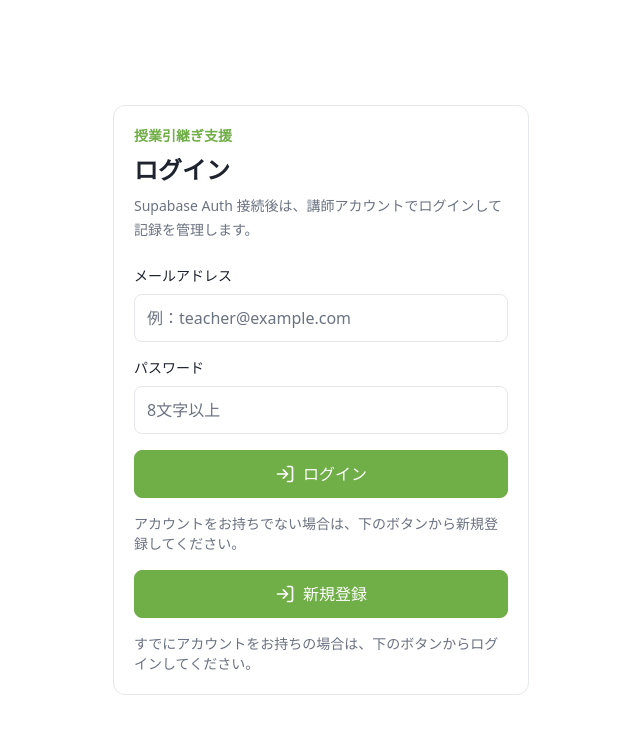
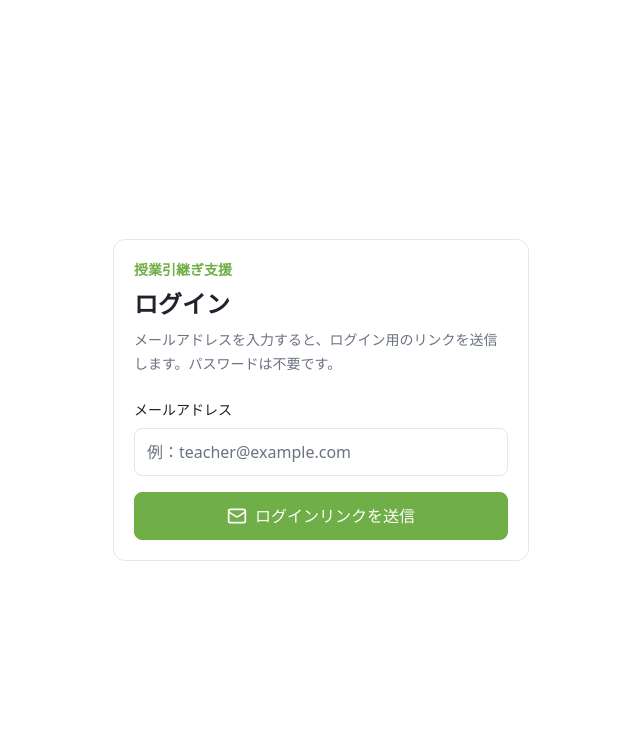
Before and after one commit to rikuogawa0119/handover-support, a Next.js app: page /login in a window 1280 px wide. Shown: the top 734 px of the page, without its empty margins (319-959 px from the left). Built offline with nearby package versions, Linux system fonts and the light colour scheme.

Commit message:
UI改善: ログインページのメールアドレス入力と送信機能を実装

```diff
--- a/app/(auth)/login/page.tsx
+++ b/app/(auth)/login/page.tsx
@@ -1,27 +1,40 @@
 "use client";
 
-import { LogIn } from "lucide-react";
+import { useState, type FormEvent } from "react";
+import { Mail } from "lucide-react";
 import { Button } from "@/components/ui/button";
 import { Card } from "@/components/ui/card";
 import { Field, Input } from "@/components/ui/field";
 import { APP_NAME } from "@/lib/constants";
+import { createClient } from "@/lib/supabase/client";
 
-import { createClient } from '@supabase/supabase-js'
+export default function LoginPage() {
+  const [email, setEmail] = useState("");
+  const [status, setStatus] = useState<"idle" | "sending" | "sent" | "error">("idle");
+  const [errorMessage, setErrorMessage] = useState("");
 
-const supabase = createClient('https://your-project-id.supabase.co', 'sb_publishable_...')
+  async function handleSubmit(event: FormEvent<HTMLFormElement>) {
+    event.preventDefault();
+    setStatus("sending");
+    setErrorMessage("");
 
-// ---cut---
-async function signUpNewUser() {
-  await supabase.auth.signUp({
-    email: 'valid.email@supabase.io',
-    password: 'example-password',
+    const supabase = createClient();
+    const { error } = await supabase.auth.signInWithOtp({
+      email,
       options: {
-      emailRedirectTo: 'https://example.com/welcome',
+        emailRedirectTo: `${window.location.origin}/api/auth/callback`,
       },
-  })
+    });
+
+    if (error) {
+      setStatus("error");
+      setErrorMessage(error.message);
+      return;
     }
 
-export default function LoginPage() {
+    setStatus("sent");
+  }
+
   return (
     <main className="mx-auto grid min-h-screen max-w-md place-items-center px-4 py-8">
       <Card className="w-full p-5">
@@ -29,31 +42,35 @@ export default function LoginPage() {
           <p className="text-sm font-semibold text-primary">{APP_NAME}</p>
           <h1 className="text-2xl font-bold">ログイン</h1>
           <p className="text-sm leading-6 text-muted-foreground">
-            Supabase Auth 接続後は、講師アカウントでログインして記録を管理します。
+            メールアドレスを入力すると、ログイン用のリンクを送信します。パスワードは不要です。
           </p>
         </div>
-        <form className="grid gap-4">
+
+        {status === "sent" ? (
+          <p className="text-sm leading-6 text-foreground">
+            {email} 宛にログインリンクを送信しました。メール内のリンクからログインしてください。
+          </p>
+        ) : (
+          <form className="grid gap-4" onSubmit={handleSubmit}>
             <Field label="メールアドレス">
-            <Input type="email" placeholder="例：teacher@example.com" autoComplete="email" />
+              <Input
+                type="email"
+                placeholder="例：teacher@example.com"
+                autoComplete="email"
+                required
+                value={email}
+                onChange={(event) => setEmail(event.target.value)}
+              />
             </Field>
-          <Field label="パスワード">
-            <Input type="password" placeholder="8文字以上" autoComplete="current-password" />
-          </Field>
-            <Button type="button" className="w-full">
-              <LogIn className="h-5 w-5" aria-hidden="true" />
-              ログイン
+            {status === "error" ? (
+              <p className="text-sm font-medium text-destructive">{errorMessage}</p>
+            ) : null}
+            <Button type="submit" className="w-full" disabled={status === "sending"}>
+              <Mail className="h-5 w-5" aria-hidden="true" />
+              {status === "sending" ? "送信中..." : "ログインリンクを送信"}
             </Button>
-            <p className="text-sm text-muted-foreground">
-              アカウントをお持ちでない場合は、下のボタンから新規登録してください。
-            </p>
-            <Button type="button" className="w-full" onClick={signUpNewUser}>
-              <LogIn className="h-5 w-5" aria-hidden="true" />
-              新規登録
-            </Button>
-            <p className="text-sm text-muted-foreground">
-              すでにアカウントをお持ちの場合は、下のボタンからログインしてください。
-            </p>
           </form>
+        )}
       </Card>
     </main>
   );
```
Lines whose indentation alone changed are shown as unchanged.
